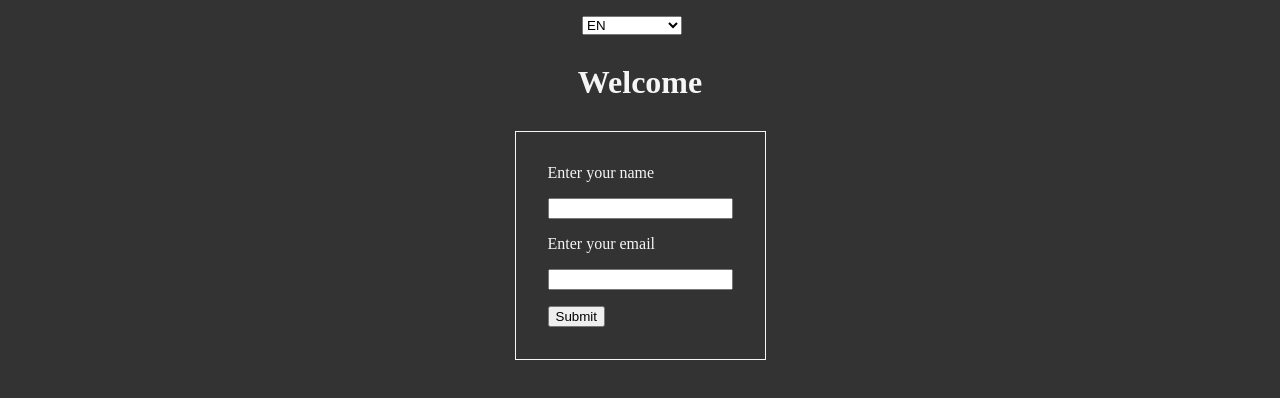
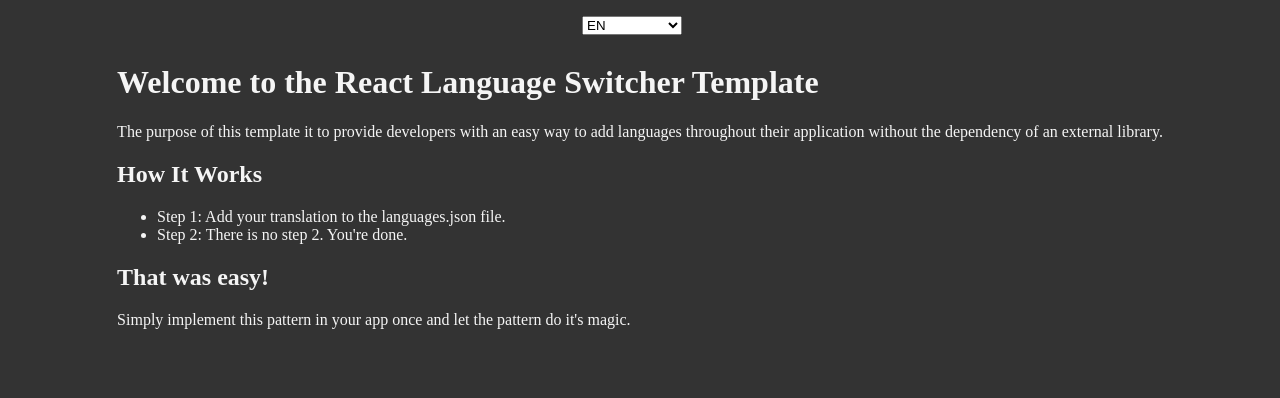
Before and after one commit to aaronkagan/language-switcher, a React (Create React App) app: page / in a window 1280 px wide. Shown: the top 398 px of the page. Built offline with nearby package versions, Linux system fonts and the light colour scheme.

Commit message:
converting from form

```diff
--- a/src/App.css
+++ b/src/App.css
@@ -22,13 +22,3 @@
 select {
   width: 100px;
 }
-
-form {
-  display: flex;
-  flex-direction: column;
-  align-items: flex-start;
-  gap: 1em;
-  border: 1px solid whitesmoke;
-  padding: 2em;
-  max-width: 95vw;
-}
--- a/src/App.js
+++ b/src/App.js
@@ -1,11 +1,11 @@
-import { useState } from "react";
-import "./App.css";
-import Header from "./Header.js";
-import Contact from "./Contact.js";
-import languages from "./languages.json";
+import { useState } from 'react';
+import './App.css';
+import Header from './Header.js';
+import Main from './Main.js';
+import languages from './languages.json';
 
 function App() {
-  const [activeLanguage, setActiveLanguage] = useState("en");
+  const [activeLanguage, setActiveLanguage] = useState('en');
   return (
     <div className="App">
       <Header
@@ -13,8 +13,10 @@
         activeLanguage={activeLanguage}
         setActiveLanguage={setActiveLanguage}
       />
-      <h1>{languages[activeLanguage].title}</h1>
-      <Contact languages={languages} activeLanguage={activeLanguage} />
+      <Main
+        languages={languages}
+        activeLanguage={activeLanguage}
+      />
     </div>
   );
 }
--- a/src/Contact.js
+++ /dev/null
@@ -1,13 +0,0 @@
-const Contact = ({ languages, activeLanguage }) => {
-  return (
-    <form>
-      <label htmlFor="name">{languages[activeLanguage].name}</label>
-      <input id="name" type="text" />
-      <label htmlFor="email">{languages[activeLanguage].email}</label>
-      <input id="email" type="email" />
-      <button type="button">{languages[activeLanguage].submit}</button>
-    </form>
-  );
-};
-
-export default Contact;
--- /dev/null
+++ b/src/Main.js
@@ -0,0 +1,17 @@
+const Main = ({ languages, activeLanguage }) => {
+  return (
+    <main>
+      <h1>{languages[activeLanguage].title}</h1>
+      <p>{languages[activeLanguage].description}</p>
+      <h2>{languages[activeLanguage].howItWorks}</h2>
+      <ul>
+        <li>{languages[activeLanguage].howP1}</li>
+        <li>{languages[activeLanguage].howP2}</li>
+      </ul>
+      <h2>{languages[activeLanguage].easy}</h2>
+      <p>{languages[activeLanguage].implement}</p>
+    </main>
+  );
+};
+
+export default Main;
--- a/src/languages.json
+++ b/src/languages.json
@@ -1,32 +1,42 @@
 {
   "en": {
     "language": "EN",
-    "title": "Welcome",
-    "name": "Enter your name",
-    "email": "Enter your email",
-    "submit": "Submit"
+    "title": "Welcome to the React Language Switcher Template",
+    "description": "The purpose of this template it to provide developers with an easy way to add languages throughout their application without the dependency of an external library.",
+    "howItWorks": "How It Works",
+    "howP1": "Step 1: Add your translation to the languages.json file.",
+    "howP2": "Step 2: There is no step 2. You're done.",
+    "easy": "That was easy!",
+    "implement": "Simply implement this pattern in your app once and let the pattern do it's magic."
   },
   "fr": {
     "language": "FR",
-    "title": "Bienvenue",
-    "name": "Entrez votre nom",
-    "email": "Entrez votre Email",
-    "submit": "Soumettre"
+    "title": "Bienvenue sur le modèle de sélecteur de langue de React",
+    "description": "Le but de ce modèle est de fournir aux développeurs un moyen facile d'ajouter des langues à travers leur application sans la dépendance d'une bibliothèque externe.",
+    "howItWorks": "Comment ça marche",
+    "howP1": "Étape 1 : Ajoutez votre traduction au fichier languages.json",
+    "howP2": "Étape 2 : Il n'y a pas d'étape 2. Vous avez terminé",
+    "easy": "C'était facil!",
+    "implement": "Implémentez simplement ce modèle dans votre application une fois et laissez le modèle faire sa magie."
   },
-
-  "ge": {
-    "language": "GE",
-    "title": "Willkommen",
-    "name": "Gib deinen Namen ein",
-    "email": "Geben sie ihre E-Mail Adresse ein",
-    "submit": "Einreichen"
-  },
-
   "es": {
     "language": "ES",
-    "title": "Hola",
-    "name": "Introduzca su Nombre",
-    "email": "Introduce su Correo Electrónico",
-    "submit": "Entregar"
+    "title": "Bienvenido a la plantilla React Language Switcher",
+    "description": "El propósito de esta plantilla es proporcionar a los desarrolladores una forma sencilla de añadir idiomas en toda su aplicación sin la dependencia de una biblioteca externa.",
+    "howItWorks": "Cómo Funciona",
+    "howP1": "Paso 1: Añade tu traducción al archivo languages.json",
+    "howP2": "Paso 2: No hay paso 2. Listo",
+    "easy": "Ha sido fácil!",
+    "implement": "Simplemente implementa este patrón en tu app una vez y deja que el patrón haga su magia."
+  },
+  "de": {
+    "language": "DE",
+    "title": "Willkommen bei der React Language Switcher Vorlage",
+    "description": "Der Zweck dieses Templates ist es, Entwicklern eine einfache Möglichkeit zu bieten, Sprachen in ihrer Anwendung hinzuzufügen, ohne von einer externen Bibliothek abhängig zu sein",
+    "howItWorks": "Wie es funktioniert.",
+    "howP1": "Schritt 1: Fügen Sie Ihre Übersetzung in die Datei languages.json ein.",
+    "howP2": "Schritt 2: Es gibt keinen Schritt 2. Sie sind fertig.",
+    "easy": "Das war einfach!",
+    "implement": "Implementieren Sie dieses Muster einfach einmal in Ihrer App und lassen Sie das Muster seine Wirkung entfalten."
   }
 }
```
